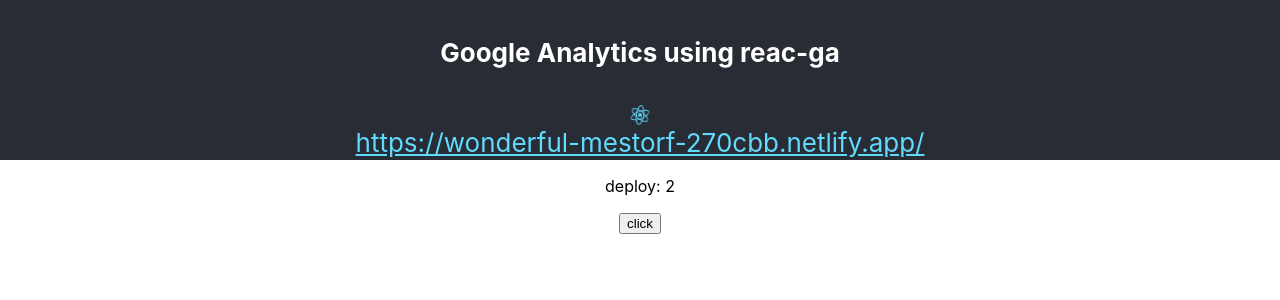
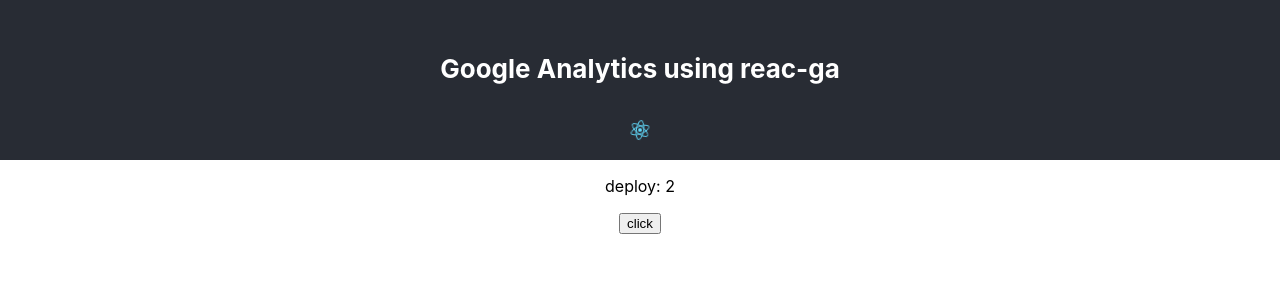
Before and after one commit to Jordi-GV-Ikea/react-analytic-ga, a React (Create React App) app: page / in a window 1280 px wide. Shown: the top 300 px of the page. Built offline with nearby package versions, Linux system fonts and the light colour scheme.

Commit message:
yarn updates

```diff
--- a/src/App.js
+++ b/src/App.js
@@ -1,4 +1,4 @@
-import React,{ useEffect } from 'react';
+import React from 'react';
 import logo from './logo.svg';
 import './App.css';
 import ReactGA from 'react-ga';
@@ -6,7 +6,7 @@
 const gaTrackingId = process.env.REACT_APP_GA_TRACKING_CODE;
 
 ReactGA.initialize(gaTrackingId);
-ReactGA.pageview(window.location.pathname + window.location.search);
+ReactGA.pageview('Initial page');
 
 function App() {
   console.log('Tracking id: ',gaTrackingId)
@@ -26,11 +26,11 @@
           Google Analytics using reac-ga
         </h4>
         <img src={logo} className="App-logo" alt="logo" />
-        <a className="App-link"
+{/*         <a className="App-link"
           href="https://wonderful-mestorf-270cbb.netlify.app/"
           target="_blank"
           rel="noopener noreferrer">https://wonderful-mestorf-270cbb.netlify.app/</a>
-      </header>
+ */}      </header>
       <p>deploy: 2</p>
         <button onClick={handleClick}>click</button>
     </div>
```
Also changed, not shown: 1 other file (tests, documents, lock files or other folders).
